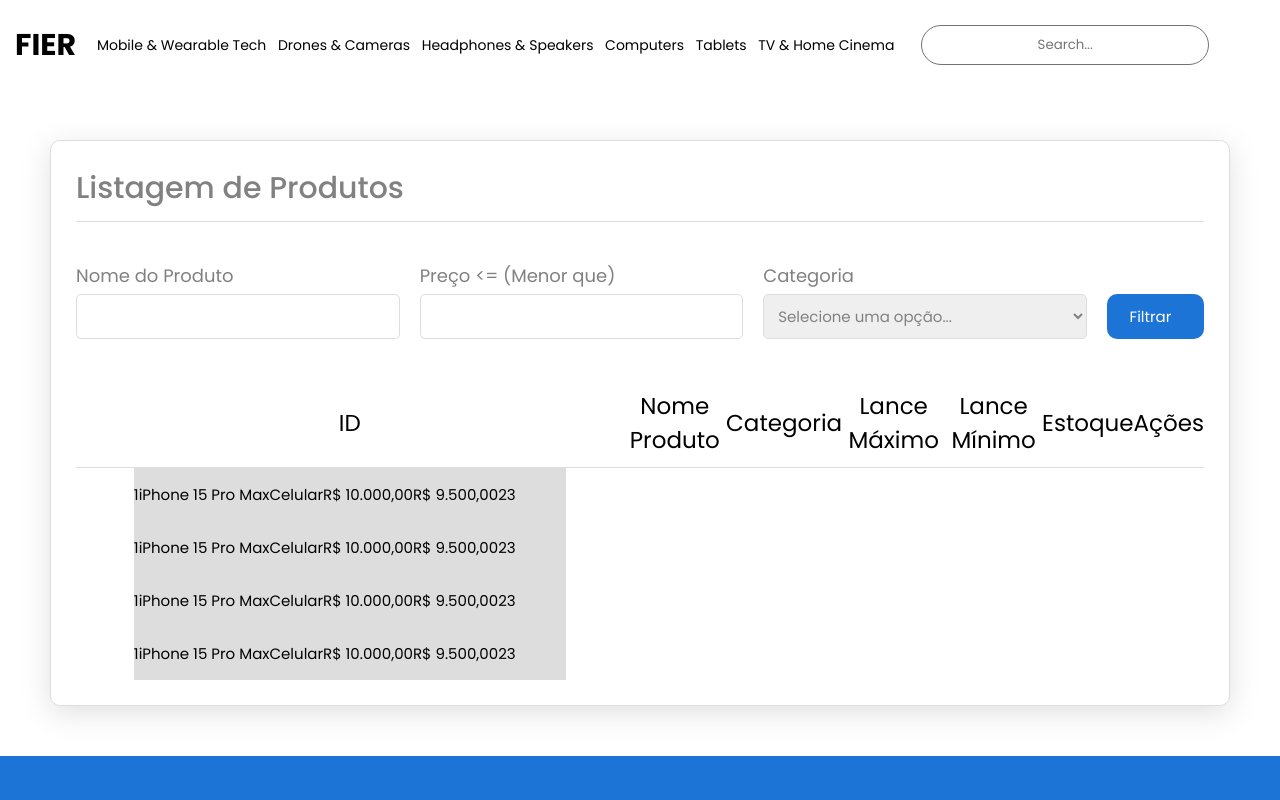
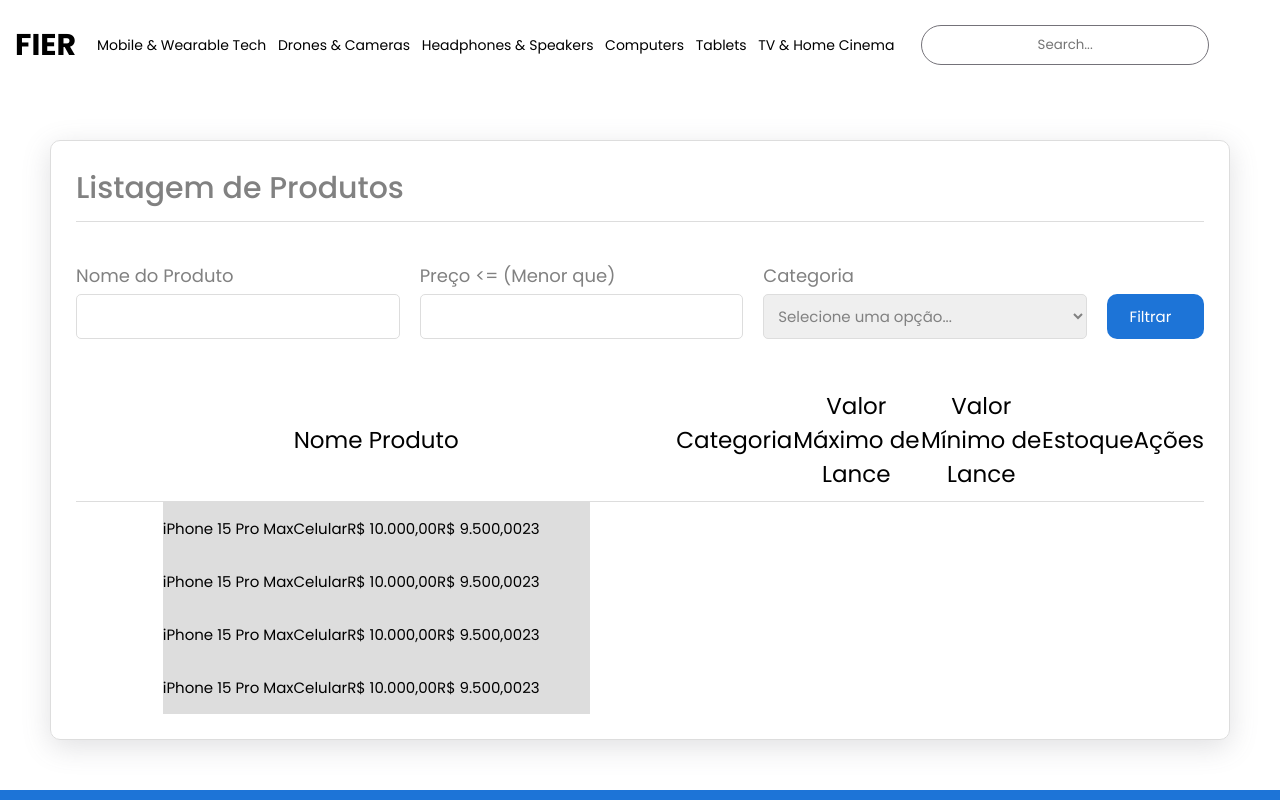
Before and after one commit to faustoneris/fier, an Angular app: page /view-products-supplier in a window 1280 px wide. Shown: the top 800 px of the page. Built offline with nearby package versions, Linux system fonts and the light colour scheme; some icons are missing.

Commit message:
Atualizando a tabela de listagem de produtos

```diff
--- a/src/app/components/tr-view-products-supplier/tr-view-products-supplier.component.html
+++ b/src/app/components/tr-view-products-supplier/tr-view-products-supplier.component.html
@@ -1,5 +1,4 @@
 <tr>
-    <td class="id-product-id">1</td>
     <td class="product-name">iPhone 15 Pro Max</td>
     <td class="product-category">Celular</td>
     <td class="product-price-max">R$ 10.000,00</td>
--- a/src/app/components/view-products-supplier/view-products-supplier.component.html
+++ b/src/app/components/view-products-supplier/view-products-supplier.component.html
@@ -35,11 +35,10 @@
     <table class="tbl-list-products">
         <thead>
             <tr>
-                <th>ID</th>
                 <th>Nome Produto</th>
                 <th>Categoria</th>
-                <th>Lance Máximo</th>
-                <th>Lance Mínimo</th>
+                <th>Valor Máximo de Lance</th>
+                <th>Valor Mínimo de Lance</th>
                 <th>Estoque</th>
                 <th>Ações</th>
             </tr>
```
